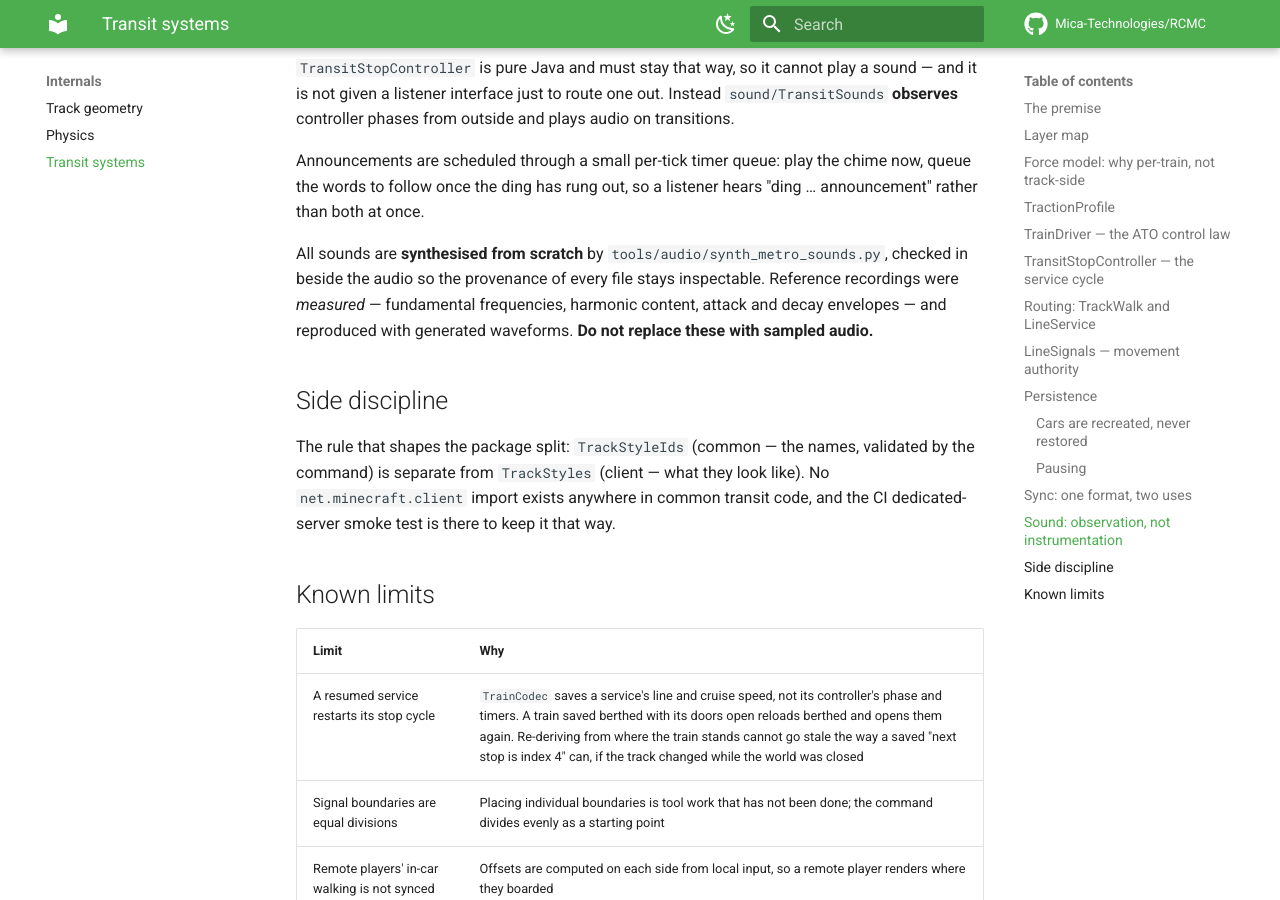
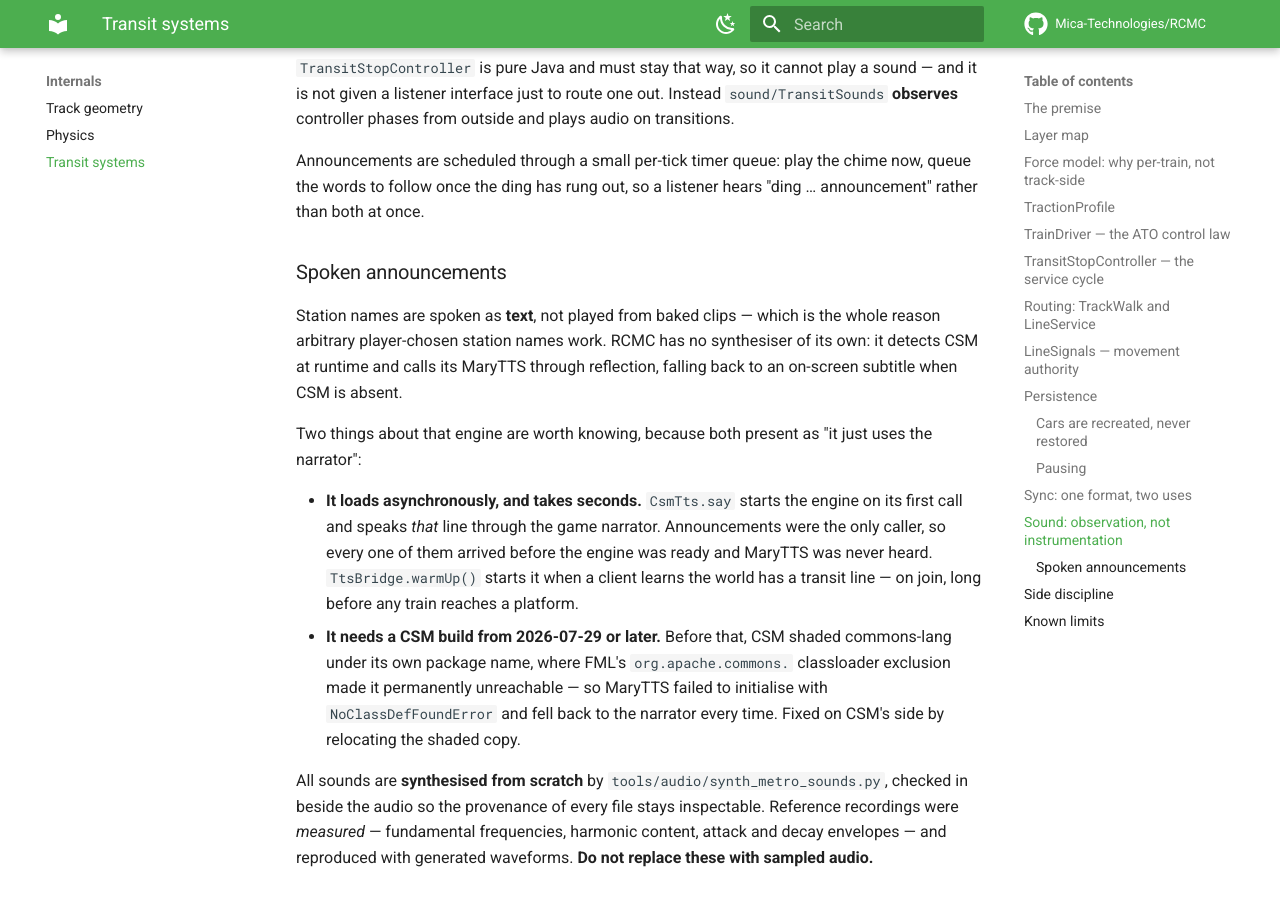
Before and after one commit to Mica-Technologies/RCMC, an MkDocs documentation site: the page built from docs/design/TRANSIT.md, in a window 1280 px wide and 900 px high, scrolled down 5590 px. Built offline with MkDocs 1.6.1 and Material for MkDocs 9.7.7, drawn with Linux system fonts in a browser that asks for light colours; comment, search, counter and statistics services are not loaded.

Commit message:
Document why announcements fall back to the narrator
Two separate causes, both presenting identically as "TTS is not being
used", and both now fixed — one here, one in CSM. Recorded because the
next person to see the narrator speak will want to know which of the two
they are looking at, and neither is guessable from this repo's code.

Co-Authored-By: Claude Opus 5 (1M context) <noreply@anthropic.com>
Claude-Session: https://claude.ai/code/session_01GiiN6e6vU9fNEJSpP4gjrx

```diff
--- a/docs/design/TRANSIT.md
+++ b/docs/design/TRANSIT.md
@@ -231,6 +231,25 @@ Announcements are scheduled through a small per-tick timer queue: play the chime
 words to follow once the ding has rung out, so a listener hears "ding … announcement" rather than
 both at once.
 
+### Spoken announcements
+
+Station names are spoken as **text**, not played from baked clips — which is the whole reason
+arbitrary player-chosen station names work. RCMC has no synthesiser of its own: it detects CSM at
+runtime and calls its MaryTTS through reflection, falling back to an on-screen subtitle when CSM is
+absent.
+
+Two things about that engine are worth knowing, because both present as "it just uses the narrator":
+
+- **It loads asynchronously, and takes seconds.** `CsmTts.say` starts the engine on its first call
+  and speaks *that* line through the game narrator. Announcements were the only caller, so every one
+  of them arrived before the engine was ready and MaryTTS was never heard. `TtsBridge.warmUp()`
+  starts it when a client learns the world has a transit line — on join, long before any train
+  reaches a platform.
+- **It needs a CSM build from 2026-07-29 or later.** Before that, CSM shaded commons-lang under its
+  own package name, where FML's `org.apache.commons.` classloader exclusion made it permanently
+  unreachable — so MaryTTS failed to initialise with `NoClassDefFoundError` and fell back to the
+  narrator every time. Fixed on CSM's side by relocating the shaded copy.
+
 All sounds are **synthesised from scratch** by `tools/audio/synth_metro_sounds.py`, checked in
 beside the audio so the provenance of every file stays inspectable. Reference recordings were
 *measured* — fundamental frequencies, harmonic content, attack and decay envelopes — and
```
